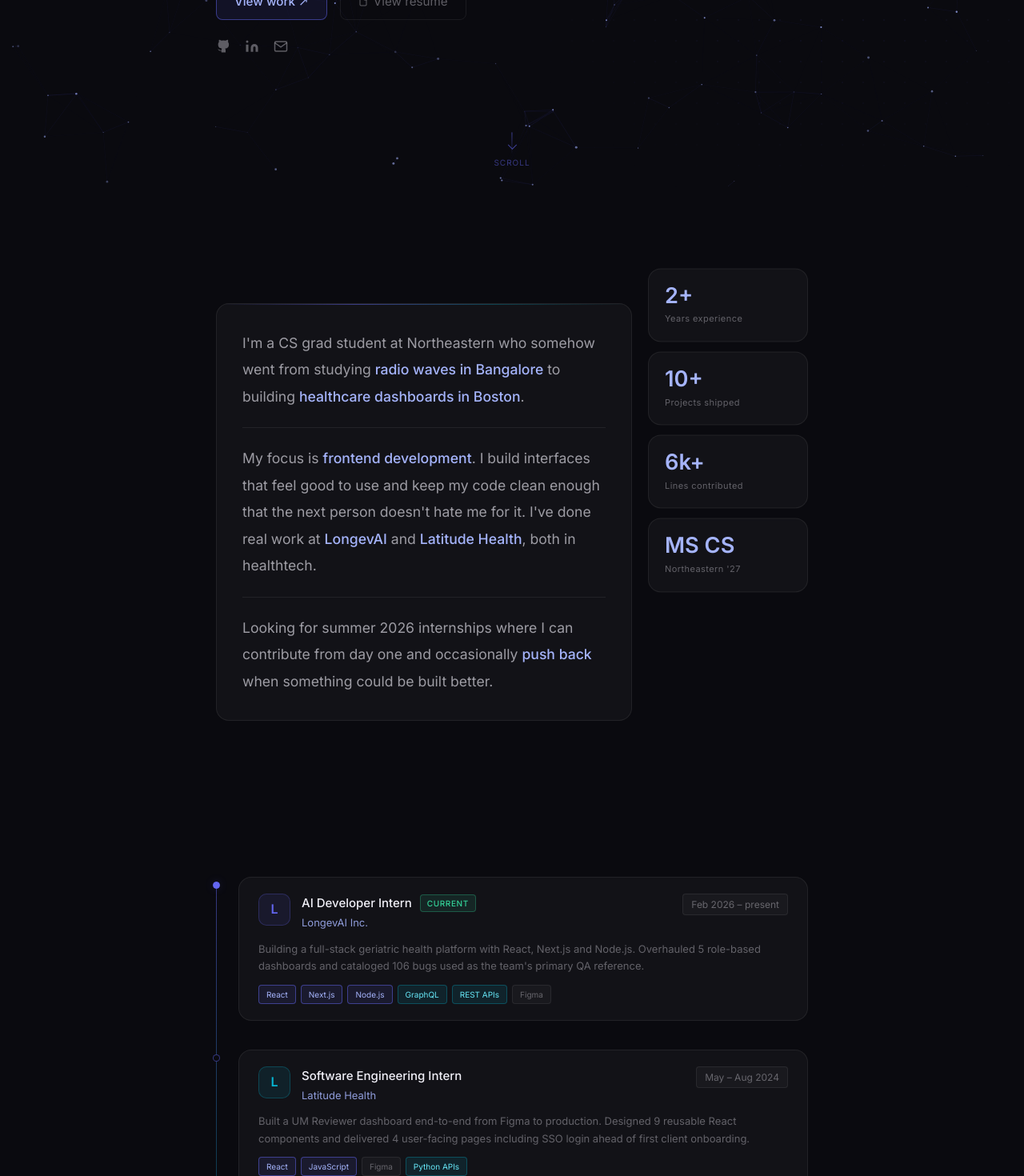
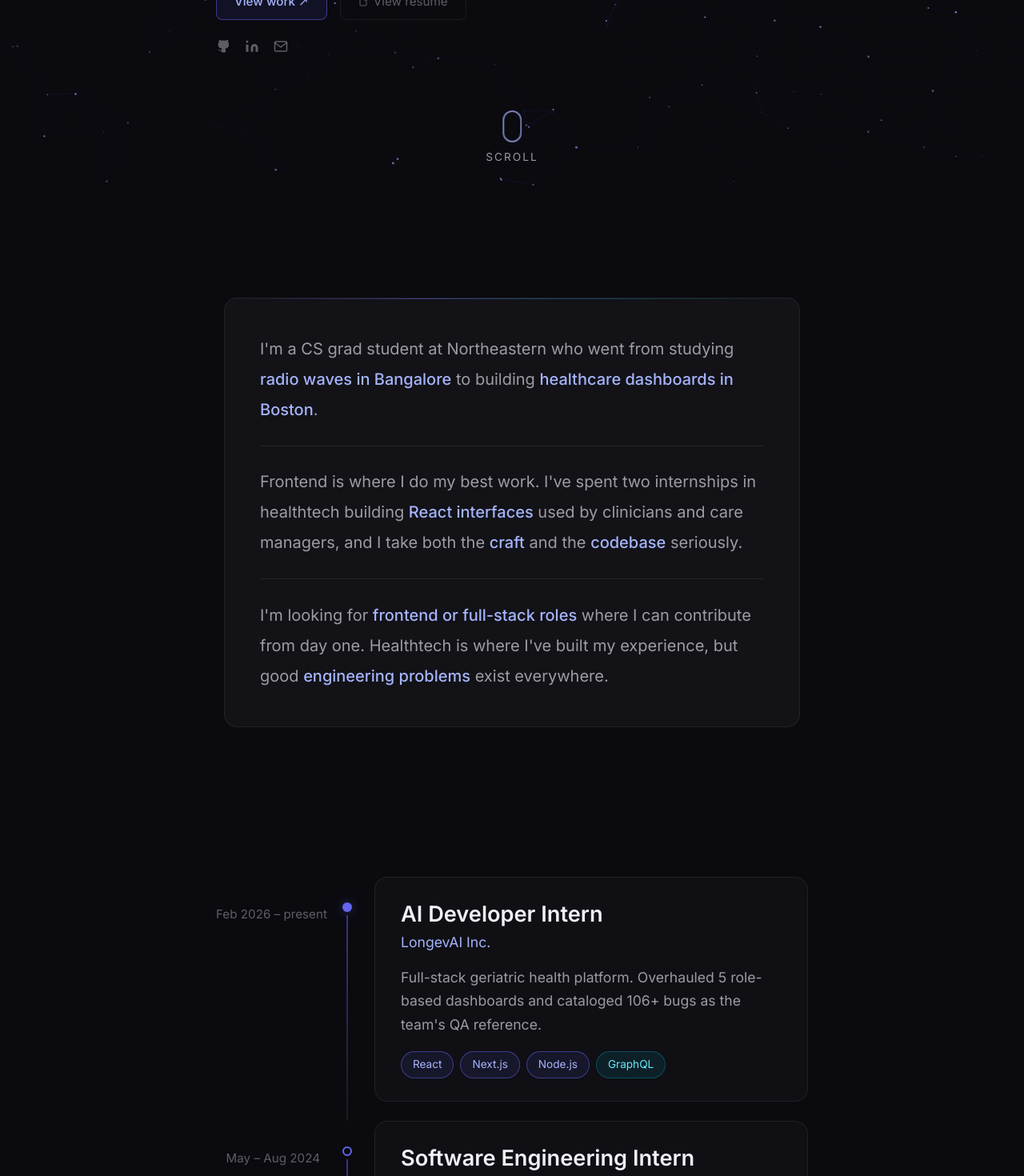
Before and after one commit to neera-jk/neeraj-portfolio, a React (Vite) app: page / in a window 1280 px wide. Shown: the part 560-2030 px from the top of the page at 80% size. Built offline with nearby package versions, Linux system fonts and the light colour scheme.

Commit message:
refactor: update Hero, About, and Experience sections with UI improvements

```diff
--- a/src/components/About.jsx
+++ b/src/components/About.jsx
@@ -1,4 +1,4 @@
-import { motion, useScroll, useTransform } from 'framer-motion'
+import { motion } from 'framer-motion'
 import { useRef } from 'react'
 import '../styles/About.css'
 
@@ -9,20 +9,8 @@ const fade = (delay = 0) => ({
     transition: { duration: 0.6, delay, ease: [0.16, 1, 0.3, 1] },
 })
 
-const STATS = [
-    { value: '2+', label: 'Years experience' },
-    { value: '10+', label: 'Projects shipped' },
-    { value: '6k+', label: 'Lines contributed' },
-    { value: 'MS CS', label: 'Northeastern \'27' },
-]
-
 function About() {
     const sectionRef = useRef(null)
-    const { scrollYProgress } = useScroll({
-        target: sectionRef,
-        offset: ['start end', 'end start'],
-    })
-    const sidebarY = useTransform(scrollYProgress, [0, 1], [80, -80])
 
     return (
         <section className="about" id="about" ref={sectionRef}>
@@ -64,7 +52,7 @@ function About() {
                     </div>
                     <motion.div {...fade(0)}>
                         <p className="about-text">
-                            I'm a CS grad student at Northeastern who somehow went from
+                            I'm a CS grad student at Northeastern who went from
                             studying <span className="hi">radio waves in Bangalore</span> to
                             building <span className="hi">healthcare dashboards in Boston</span>.
                         </p>
@@ -74,11 +62,11 @@ function About() {
 
                     <motion.div {...fade(0.15)}>
                         <p className="about-text">
-                            My focus is <span className="hi">frontend development</span>. I
-                            build interfaces that feel good to use and keep my code clean
-                            enough that the next person doesn't hate me for it. I've done
-                            real work at <span className="hi">LongevAI</span> and{' '}
-                            <span className="hi">Latitude Health</span>, both in healthtech.
+                            Frontend is where I do my best work. I've spent two internships
+                            in healthtech building <span className="hi">React interfaces</span> used
+                            by clinicians and care managers, and I take both
+                            the <span className="hi">craft</span> and
+                            the <span className="hi">codebase</span> seriously.
                         </p>
                     </motion.div>
 
@@ -86,27 +74,12 @@ function About() {
 
                     <motion.div {...fade(0.3)}>
                         <p className="about-text">
-                            Looking for summer 2026 internships where I can contribute from
-                            day one and occasionally <span className="hi">push back</span>{' '}
-                            when something could be built better.
+                            I'm looking for <span className="hi">frontend or full-stack roles</span> where
+                            I can contribute from day one. Healthtech is where I've built my
+                            experience, but good <span className="hi">engineering problems</span> exist
+                            everywhere.
                         </p>
                     </motion.div>
-                </motion.div>
-
-                <motion.div className="about-sidebar" style={{ y: sidebarY }}>
-                    {STATS.map((s, i) => (
-                        <motion.div
-                            className="stat-card"
-                            key={i}
-                            initial={{ opacity: 0, y: 20 }}
-                            whileInView={{ opacity: 1, y: 0 }}
-                            transition={{ duration: 0.5, delay: 0.1 + i * 0.1, ease: [0.16, 1, 0.3, 1] }}
-                            viewport={{ once: true }}
-                        >
-                            <span className="stat-value">{s.value}</span>
-                            <span className="stat-label">{s.label}</span>
-                        </motion.div>
-                    ))}
                 </motion.div>
             </div>
         </section>
--- a/src/components/Experience.jsx
+++ b/src/components/Experience.jsx
@@ -6,100 +6,82 @@ const ITEMS = [
         role: 'AI Developer Intern',
         date: 'Feb 2026 – present',
         company: 'LongevAI Inc.',
-        desc: 'Building a full-stack geriatric health platform with React, Next.js and Node.js. Overhauled 5 role-based dashboards and cataloged 106 bugs used as the team\'s primary QA reference.',
+        desc: 'Full-stack geriatric health platform. Overhauled 5 role-based dashboards and cataloged 106+ bugs as the team\'s QA reference.',
         tags: [
             { label: 'React' },
             { label: 'Next.js' },
             { label: 'Node.js' },
             { label: 'GraphQL', cls: 'cyan' },
-            { label: 'REST APIs', cls: 'cyan' },
-            { label: 'Figma', cls: 'n' },
         ],
         active: true,
-        logo: 'L',
-        logoColor: '#6366f1',
     },
     {
         role: 'Software Engineering Intern',
         date: 'May – Aug 2024',
         company: 'Latitude Health',
-        desc: 'Built a UM Reviewer dashboard end-to-end from Figma to production. Designed 9 reusable React components and delivered 4 user-facing pages including SSO login ahead of first client onboarding.',
+        desc: 'Built a UM Reviewer dashboard end-to-end. Designed 9 reusable components and shipped 4 pages including SSO login.',
         tags: [
             { label: 'React' },
             { label: 'JavaScript' },
             { label: 'Figma', cls: 'n' },
             { label: 'Python APIs', cls: 'cyan' },
         ],
-        logo: 'L',
-        logoColor: '#06b6d4',
     },
     {
         role: 'Web Developer',
         date: 'Oct 2022 – Nov 2023',
-        company: 'Wyoming Global Research World Pvt. Ltd.',
-        desc: 'Built a ChatGPT-powered chatbot to automate student queries for educational websites. Evaluated 3 chatbot frameworks and recommended the top performer for production.',
+        company: 'Wyoming Global Research',
+        desc: 'Built a ChatGPT-powered chatbot to automate student queries. Evaluated 3 frameworks and shipped the top performer.',
         tags: [
             { label: 'WordPress' },
             { label: 'JavaScript', cls: 'n' },
             { label: 'ChatGPT API', cls: 'cyan' },
         ],
-        logo: 'W',
-        logoColor: '#f59e0b',
     },
     {
         role: 'Software Intern',
         date: 'Apr – Aug 2022',
         company: 'Cognizant',
-        desc: 'Developed automated test suites using Selenium and Java to validate UI and data integrity across 4 landing pages for 3 client projects.',
+        desc: 'Automated test suites with Selenium and Java across 4 landing pages for 3 client projects.',
         tags: [
             { label: 'Selenium', cls: 'n' },
             { label: 'Java', cls: 'n' },
-            { label: 'HTML/CSS', cls: 'n' },
             { label: 'SQL', cls: 'n' },
         ],
-        logo: 'C',
-        logoColor: '#3b82f6',
     },
 ]
 
 function Experience() {
     return (
         <section className="experience" id="experience">
-
-            <div className="timeline">
+            <div className="exp-list">
                 {ITEMS.map((item, i) => (
-                    <div key={i} className="tl-item">
-                        <div className={`tl-dot${item.active ? ' active' : ''}`}></div>
+                    <div key={i} className="exp-row">
+                        <div className="exp-date-col">
+                            <span className="exp-date">{item.date}</span>
+                        </div>
+                        <div className="exp-timeline">
+                            <div className="exp-dot" />
+                            {i < ITEMS.length - 1 && <div className="exp-line" />}
+                        </div>
                         <motion.div
-                            className="tl-card"
-                            initial={{ opacity: 0, x: -16 }}
-                            whileInView={{ opacity: 1, x: 0 }}
-                            transition={{ duration: 0.6, ease: [0.16, 1, 0.3, 1], delay: i * 0.12 }}
-                            viewport={{ once: true }}
+                            className="exp-card"
+                            initial={{ opacity: 0, y: 50 }}
+                            whileInView={{ opacity: 1, y: 0 }}
+                            transition={{ duration: 0.7, ease: [0.16, 1, 0.3, 1], delay: i * 0.1 }}
+                            viewport={{ once: true, margin: '-80px' }}
                         >
-                            <div className="tl-top">
-                                <div
-                                    className="tl-logo"
-                                    style={{ background: `${item.logoColor}18`, borderColor: `${item.logoColor}40`, color: item.logoColor }}
-                                >
-                                    {item.logo}
+                            <div className="exp-content" data-date={item.date}>
+                                <h3 className="exp-role">{item.role}</h3>
+                                <div className="exp-company">{item.company}</div>
+                                <p className="exp-desc">{item.desc}</p>
+                                <div className="exp-tags">
+                                    {item.tags.map((t) => (
+                                        <span key={t.label} className={`exp-tag${t.cls ? ' ' + t.cls : ''}`}>
+                                            {t.label}
+                                        </span>
+                                    ))}
                                 </div>
-                                <div className="tl-top-text">
-                                    <div className="tl-header">
-                                        <div className="tl-role">{item.role}</div>
-                                        {item.active && <span className="tl-current">current</span>}
-                                    </div>
-                                    <div className="tl-company">{item.company}</div>
-                                </div>
-                                <div className="tl-date">{item.date}</div>
-                            </div>
-                            <div className="tl-desc">{item.desc}</div>
-                            <div className="tl-tags">
-                                {item.tags.map((t) => (
-                                    <span key={t.label} className={`tl-tag${t.cls ? ' ' + t.cls : ''}`}>
-                                        {t.label}
-                                    </span>
-                                ))}
                             </div>
                         </motion.div>
                     </div>
--- a/src/components/Hero.jsx
+++ b/src/components/Hero.jsx
@@ -5,7 +5,7 @@ import '../styles/Hero.css'
 const ROLES = [
     'ms cs @ northeastern \'27',
     'frontend engineer',
-    'healthcare tech builder',
+    'focused on healthtech UX',
 ]
 
 const SUB_WORDS = [
@@ -190,8 +190,9 @@ function Hero() {
                 animate={{ opacity: scrolled ? 0 : 1 }}
                 transition={{ duration: 0.4 }}
             >
-                <div className="scroll-hint-line"></div>
-                <div className="scroll-hint-chevron"></div>
+                <div className="scroll-mouse">
+                    <div className="scroll-mouse-wheel"></div>
+                </div>
                 <span className="scroll-hint-label">scroll</span>
             </motion.div>
         </section >
--- a/src/styles/About.css
+++ b/src/styles/About.css
@@ -32,7 +32,7 @@
     background: var(--bg-card);
     border: 0.5px solid var(--border);
     border-radius: var(--card-radius);
-    padding: clamp(20px, 4vw, 32px);
+    padding: clamp(28px, 5vw, 44px);
     position: relative;
     overflow: hidden;
     transition: border-color 0.3s;
@@ -54,7 +54,7 @@
 
 /* ============ Text ============ */
 .about-text {
-    font-size: var(--fs-base);
+    font-size: var(--fs-md);
     line-height: 1.9;
     color: var(--text-secondary);
 }
@@ -68,67 +68,11 @@
 .about-divider {
     height: 0.5px;
     background: var(--border);
-    margin: 22px 0;
+    margin: 26px 0;
 }
 
 /* ============ Grid layout ============ */
 .about-grid {
-    display: grid;
-    grid-template-columns: 1fr 200px;
-    gap: 20px;
-    align-items: start;
+    max-width: 720px;
+    margin: 0 auto;
 }
-
-/* ============ Sidebar stats ============ */
-.about-sidebar {
-    display: flex;
-    flex-direction: column;
-    gap: 12px;
-}
-
-.stat-card {
-    background: var(--bg-card);
-    border: 0.5px solid var(--border);
-    border-radius: var(--card-radius);
-    padding: 18px 20px;
-    display: flex;
-    flex-direction: column;
-    gap: 4px;
-    transition: border-color 0.3s;
-}
-
-.stat-card:hover {
-    border-color: var(--accent-hover);
-}
-
-.stat-value {
-    font-size: var(--fs-xl);
-    font-weight: 700;
-    color: var(--accent-light);
-    line-height: 1.2;
-}
-
-.stat-label {
-    font-size: 11px;
-    color: var(--text-muted);
-    letter-spacing: 0.04em;
-}
-
-/* ============ Responsive ============ */
-@media (max-width: 768px) {
-    .about-grid {
-        grid-template-columns: 1fr;
-    }
-
-    .about-sidebar {
-        display: grid;
-        grid-template-columns: 1fr 1fr;
-        gap: 12px;
-    }
-}
-
-@media (max-width: 480px) {
-    .about-sidebar {
-        grid-template-columns: 1fr 1fr;
-    }
-}
--- a/src/styles/Experience.css
+++ b/src/styles/Experience.css
@@ -8,185 +8,199 @@
     z-index: 5;
 }
 
-/* ============ Timeline ============ */
-.timeline {
-    position: relative;
-    padding-left: 28px;
+/* ============ List ============ */
+.exp-list {
+    display: flex;
+    flex-direction: column;
+    max-width: 860px;
+    margin: 0 auto;
 }
 
-.timeline::before {
-    content: '';
-    position: absolute;
-    left: 0;
-    top: 6px;
-    bottom: 0;
-    width: 0.5px;
-    background: linear-gradient(to bottom, var(--accent-border), var(--accent2-border), transparent);
+/* ============ Row: date + timeline + card ============ */
+.exp-row {
+    display: flex;
+    gap: 24px;
 }
 
-/* ============ Timeline item ============ */
-.tl-item {
-    position: relative;
-    margin-bottom: 36px;
+/* ============ Date column (left) ============ */
+.exp-date-col {
+    flex-shrink: 0;
+    width: 130px;
+    padding-top: 32px;
+    text-align: right;
 }
 
-.tl-dot {
-    position: absolute;
-    left: -32px;
-    top: 6px;
-    width: 9px;
-    height: 9px;
-    border-radius: 50%;
-    border: 0.5px solid var(--accent-border);
-    background: var(--bg-primary);
-    transition: all 0.3s;
+.exp-date {
+    font-size: var(--fs-sm);
+    color: var(--text-muted);
+    white-space: nowrap;
+    line-height: 1.3;
 }
 
-.tl-dot.active {
-    background: var(--accent);
-    border-color: var(--accent);
-    box-shadow: 0 0 12px var(--accent-hover);
+/* ============ Timeline track ============ */
+.exp-timeline {
+    display: flex;
+    flex-direction: column;
+    align-items: center;
+    flex-shrink: 0;
+    width: 20px;
+    padding-top: 32px;
 }
 
-.tl-item:hover .tl-dot {
-    background: var(--accent-dim);
-    border-color: var(--accent-border);
+.exp-dot {
+    width: 12px;
+    height: 12px;
+    border-radius: 50%;
+    border: 2px solid var(--accent);
+    background: var(--bg-primary);
+    flex-shrink: 0;
+    z-index: 1;
+    transition: background 0.3s, transform 0.3s, box-shadow 0.3s;
+}
+
+.exp-row:first-child .exp-dot {
+    background: var(--accent);
+    box-shadow: 0 0 14px rgba(99, 102, 241, 0.4);
+}
+
+.exp-row:hover .exp-dot {
+    background: var(--accent);
+    transform: scale(1.3);
+    box-shadow: 0 0 12px rgba(99, 102, 241, 0.3);
+}
+
+.exp-line {
+    width: 2px;
+    flex: 1;
+    background: linear-gradient(to bottom, var(--accent-border), var(--border));
+    margin-top: 4px;
 }
 
 /* ============ Card ============ */
-.tl-card {
-    background: var(--bg-card);
-    border: 0.5px solid var(--border);
+.exp-card {
+    flex: 1;
+    min-width: 0;
     border-radius: var(--card-radius);
-    padding: 20px 24px;
-    transition: all 0.25s;
+    background: rgba(255, 255, 255, 0.025);
+    border: 1px solid var(--border);
+    transition: border-color 0.35s, background 0.35s, transform 0.35s cubic-bezier(0.16, 1, 0.3, 1);
     cursor: default;
+    margin-bottom: 24px;
     position: relative;
     overflow: hidden;
 }
 
-.tl-card::before {
+/* Top gradient on hover */
+.exp-card::before {
     content: '';
     position: absolute;
     top: 0;
     left: 0;
     right: 0;
-    height: 0.5px;
-    background: linear-gradient(90deg, transparent, var(--accent-border), transparent);
+    height: 1px;
+    background: linear-gradient(90deg, transparent, var(--accent-border), var(--accent2-border), transparent);
     opacity: 0;
-    transition: opacity 0.25s;
+    transition: opacity 0.35s;
 }
 
-.tl-item:hover .tl-card {
-    border-color: var(--accent-hover);
+.exp-card:hover {
+    border-color: var(--border-hover);
+    background: rgba(255, 255, 255, 0.04);
     transform: translateX(4px);
 }
 
-.tl-item:hover .tl-card::before {
+.exp-card:hover::before {
     opacity: 1;
 }
 
-/* ============ Card content ============ */
-.tl-top {
-    display: flex;
-    align-items: flex-start;
-    gap: 14px;
-    margin-bottom: 12px;
+/* ============ Content ============ */
+.exp-content {
+    padding: 28px 32px;
 }
 
-.tl-logo {
-    width: 40px;
-    height: 40px;
-    border-radius: 10px;
-    border: 1px solid;
-    display: flex;
-    align-items: center;
-    justify-content: center;
-    font-size: 16px;
+.exp-role {
+    font-size: var(--fs-xl);
     font-weight: 600;
-    flex-shrink: 0;
+    color: var(--text-primary);
+    line-height: 1.3;
+    margin: 0 0 4px;
 }
 
-.tl-top-text {
-    flex: 1;
-    min-width: 0;
+.exp-company {
+    font-size: var(--fs-base);
+    color: var(--accent-light);
+    margin-bottom: 14px;
 }
 
-.tl-header {
-    display: flex;
-    align-items: center;
-    gap: 10px;
-    margin-bottom: 2px;
-}
-
-.tl-role {
-    font-size: 15px;
-    font-weight: 500;
-    color: var(--text-primary);
-}
-
-.tl-current {
-    font-size: 10px;
-    text-transform: uppercase;
-    letter-spacing: 0.06em;
-    padding: 2px 8px;
-    border-radius: 4px;
-    background: var(--green-dim);
-    border: 0.5px solid var(--green-border);
-    color: var(--green);
-    font-weight: 500;
-    white-space: nowrap;
-}
-
-.tl-date {
-    font-size: 12px;
-    color: var(--text-muted);
-    white-space: nowrap;
-    padding-top: 2px;
-    flex-shrink: 0;
-    background: var(--bg-inset);
-    border: 0.5px solid var(--border);
-    padding: 3px 10px;
-    border-radius: 4px;
-}
-
-.tl-company {
-    font-size: 13px;
-    color: var(--accent-light);
-    opacity: 0.85;
-}
-
-.tl-desc {
-    font-size: 13px;
-    color: var(--text-muted);
-    line-height: 1.65;
-    margin-bottom: 12px;
+.exp-desc {
+    font-size: var(--fs-base);
+    color: var(--text-secondary);
+    line-height: 1.7;
+    margin: 0 0 18px;
 }
 
 /* ============ Tags ============ */
-.tl-tags {
+.exp-tags {
     display: flex;
     flex-wrap: wrap;
-    gap: 6px;
+    gap: 8px;
 }
 
-.tl-tag {
-    font-size: 10px;
-    padding: 3px 9px;
-    border-radius: 4px;
+.exp-tag {
+    font-size: var(--fs-xs);
+    padding: 5px 14px;
+    border-radius: 20px;
     background: var(--accent-dim);
-    border: 0.5px solid var(--accent-border);
+    border: 1px solid var(--accent-border);
     color: var(--accent-light);
+    transition: background 0.2s, transform 0.2s;
 }
 
-.tl-tag.cyan {
+.exp-tag:hover {
+    background: var(--accent-hover);
+    transform: translateY(-1px);
+}
+
+.exp-tag.cyan {
     background: var(--accent2-dim);
     border-color: var(--accent2-border);
     color: var(--accent2-light);
 }
 
-.tl-tag.n {
+.exp-tag.cyan:hover {
+    background: rgba(6, 182, 212, 0.2);
+}
+
+.exp-tag.n {
     background: var(--bg-inset);
     border-color: var(--border);
     color: var(--text-muted);
 }
+
+.exp-tag.n:hover {
+    background: rgba(255, 255, 255, 0.06);
+}
+
+/* ============ Responsive ============ */
+@media (max-width: 600px) {
+    .exp-row {
+        gap: 14px;
+    }
+
+    .exp-date-col {
+        display: none;
+    }
+
+    /* Show date inside card on mobile */
+    .exp-content::before {
+        content: attr(data-date);
+        display: block;
+        font-size: var(--fs-xs);
+        color: var(--text-muted);
+        margin-bottom: 6px;
+    }
+
+    .exp-content {
+        padding: 20px 22px;
+    }
+}
--- a/src/styles/Hero.css
+++ b/src/styles/Hero.css
@@ -408,44 +408,53 @@
     display: flex;
     flex-direction: column;
     align-items: center;
-    gap: 4px;
+    gap: 8px;
     cursor: pointer;
-    animation: bounceY 1.8s ease-in-out infinite;
 }
 
-.scroll-hint-line {
-    width: 0.5px;
-    height: 28px;
-    background: linear-gradient(to bottom, rgba(99, 102, 241, 0.6), transparent);
+.scroll-mouse {
+    width: 24px;
+    height: 40px;
+    border: 2px solid var(--accent-light);
+    border-radius: 12px;
+    position: relative;
+    opacity: 0.7;
+    transition: opacity 0.3s;
 }
 
-.scroll-hint-chevron {
-    width: 8px;
+.scroll-hint:hover .scroll-mouse {
+    opacity: 1;
+}
+
+.scroll-mouse-wheel {
+    width: 3px;
     height: 8px;
-    border-right: 0.5px solid rgba(99, 102, 241, 0.6);
-    border-bottom: 0.5px solid rgba(99, 102, 241, 0.6);
-    transform: rotate(45deg);
-    margin-top: -20px;
+    background: var(--accent-light);
+    border-radius: 2px;
+    position: absolute;
+    top: 7px;
+    left: 50%;
+    transform: translateX(-50%);
+    animation: scrollWheel 1.8s ease-in-out infinite;
+}
+
+@keyframes scrollWheel {
+    0% {
+        opacity: 1;
+        transform: translateX(-50%) translateY(0);
+    }
+
+    100% {
+        opacity: 0;
+        transform: translateX(-50%) translateY(14px);
+    }
 }
 
 .scroll-hint-label {
-    font-size: 10px;
-    letter-spacing: 0.1em;
+    font-size: var(--fs-xs);
+    letter-spacing: 0.15em;
     text-transform: uppercase;
-    color: rgba(99, 102, 241, 0.5);
-    margin-top: 6px;
-}
-
-@keyframes bounceY {
-
-    0%,
-    100% {
-        transform: translateX(-50%) translateY(0);
-    }
-
-    50% {
-        transform: translateX(-50%) translateY(8px);
-    }
+    color: var(--text-secondary);
 }
 
 /* ============ Hero content parallax wrapper ============ */
```
